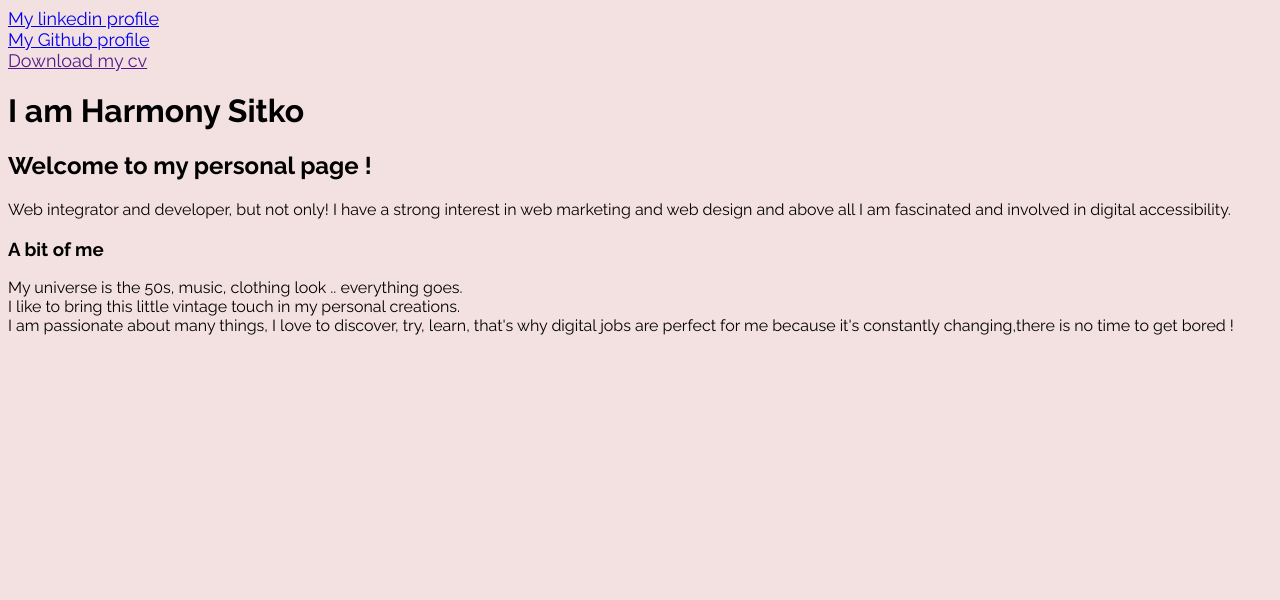
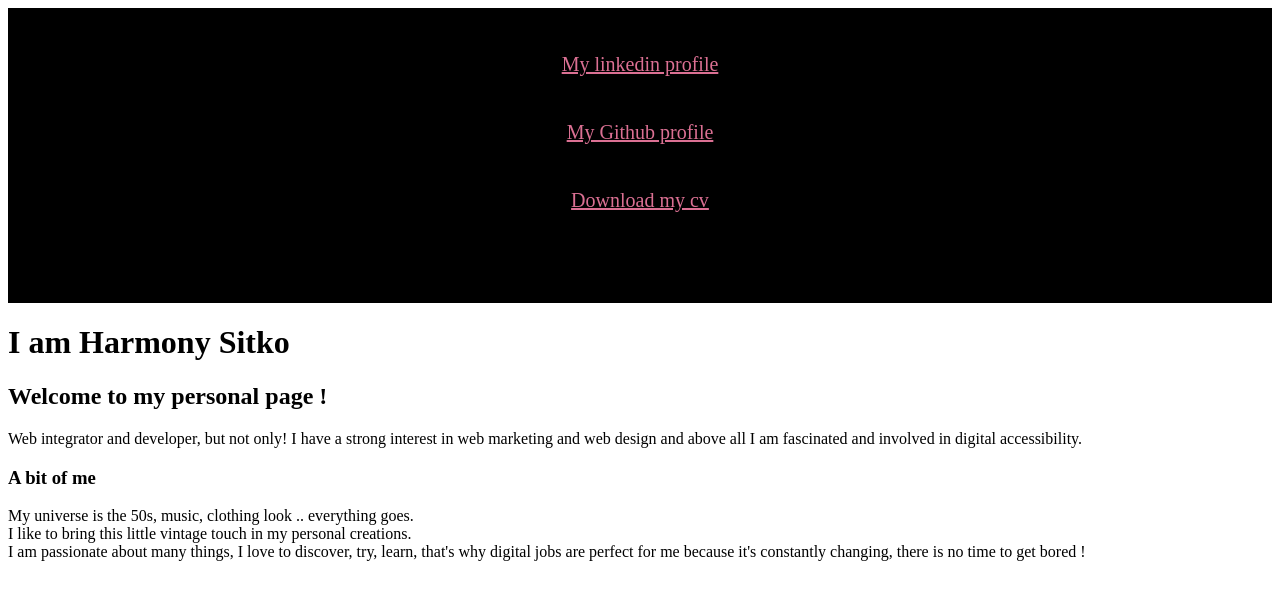
Before and after one commit to monystk/myprojects, a plain HTML site: page index.html in a window 1280 px wide. Drawn offline with Linux system fonts and the light colour scheme.

Commit message:
navigation bar css ok

```diff
--- a/index.html
+++ b/index.html
@@ -10,31 +10,31 @@
 </head>
 <body>
 
-    <header class="header">
 
+ <header>
+     <nav>
+
+        <div class="right">
         <a href="https://www.linkedin.com/in/harmony-sitko/"> My linkedin profile</a>
 
-        <div class="github">
+
         <a href="https://github.com/monystk"> My Github profile</a>
-  </div>
 
-        <div class="cv">
-        <a href="" target="_blank">Download my cv </a>
-  </div>
+        <a href="" target="_blank" >Download my cv </a>
+
+        </div>
+     </nav>
 
 
+        <div class="presentation-1">
 
-    </header>
+        <h1>I am Harmony Sitko</h1>
+        <h2>Welcome to my personal page ! </h2>
 
-
+    </div>
+</header>
 
 <main>
-
-    <div class="presentation-1">
-        <h1>I am Harmony Sitko</h1>
-        <h2> Welcome to my personal page ! </h2>
-
-    </div>
 
 
     <div class="presentation-2">
@@ -50,7 +50,7 @@
         <p>My universe is the 50s, music, clothing look .. everything goes.<br>
             I like to bring this little vintage touch in my personal creations.<br>
 
-            I am passionate about many things, I love to discover, try, learn, that's why digital jobs are perfect for me because it's constantly changing,there is no time to get bored ! </p>
+            I am passionate about many things, I love to discover, try, learn, that's why digital jobs are perfect for me because it's constantly changing, there is no time to get bored ! </p>
 
     </div>
 
--- a/style.css
+++ b/style.css
@@ -1,9 +1,14 @@
-*{
-    font-family: 'Raleway', sans-serif;
-    background-color: rgb(243, 224, 224);
+nav {
+ background-color: black;
+ min-height: 35vh;
+ padding-top: 15px;
 }
+ nav a {
+  display: flex;
 
-.header a {
-
-font-size: large;
-}
+  justify-content:space-around ;
+  padding: 15px;
+  margin-top: 15px;
+  color:#db7093;
+  font-size: 20px;
+ }
```
Also changed, not shown: img/micars.jpg (added), img/my.jpg (added), img/pexels-lisa-fotios-109274.jpg (added).
